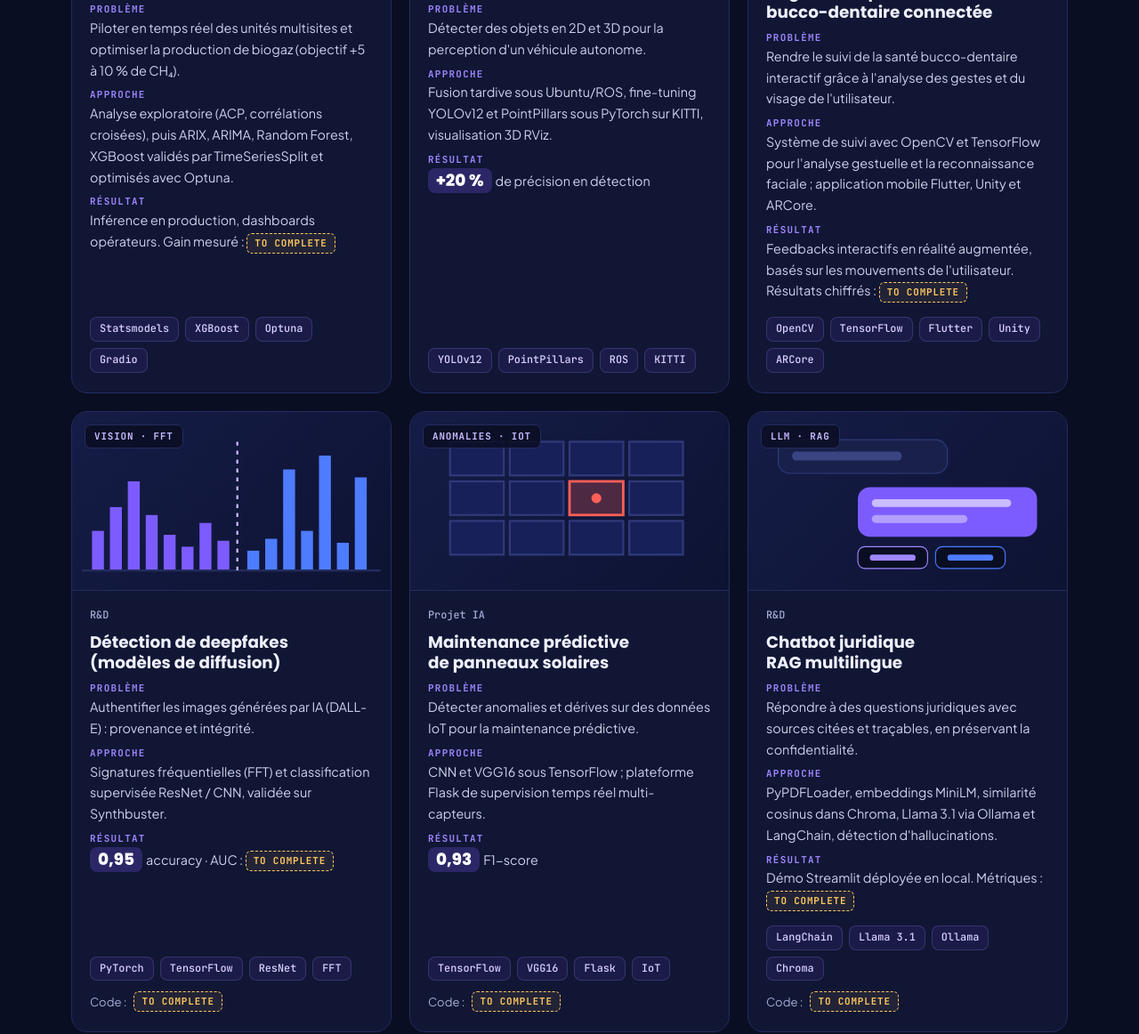
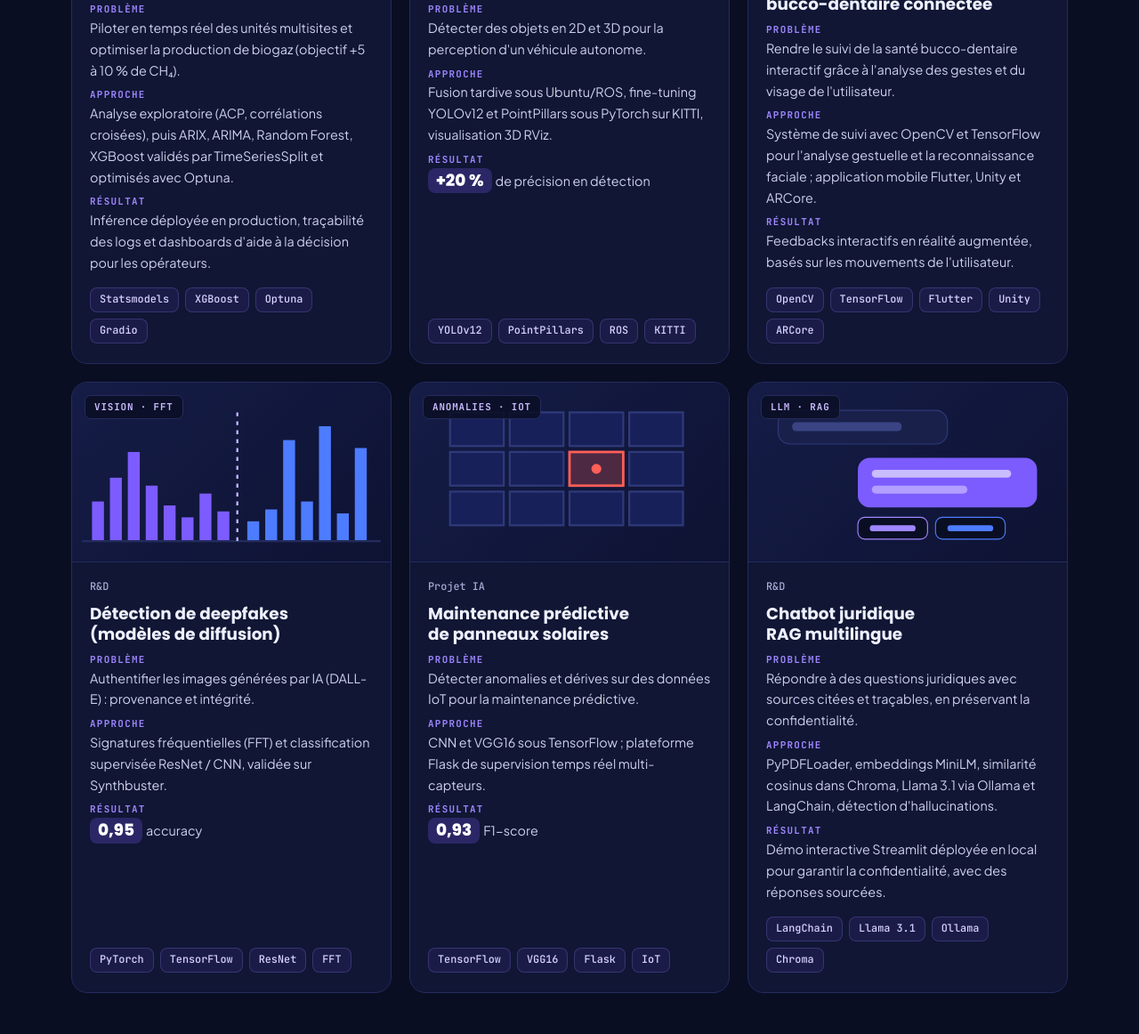
Before and after one commit to farahdogui/farahdogui.github.io, a plain HTML site: page index.html in a window 1280 px wide. Shown: the part 5674-6836 px from the top of the page at 89% size. Drawn offline with Linux system fonts and the light colour scheme.

Commit message:
Add files via upload

```diff
--- a/index.html
+++ b/index.html
@@ -810,7 +810,7 @@ footer{border-top:1px solid var(--line);background:rgba(8,11,28,.9);padding-bloc
             <dl class="p-rows">
               <div><dt><span data-l="fr">Problème</span><span data-l="en">Problem</span></dt><dd><span data-l="fr">Piloter en temps réel des unités multisites et optimiser la production de biogaz (objectif +5 à 10 % de CH₄).</span><span data-l="en">Control multi-site units in real time and optimise biogas output (target +5 to 10% CH₄).</span></dd></div>
               <div><dt><span data-l="fr">Approche</span><span data-l="en">Approach</span></dt><dd><span data-l="fr">Analyse exploratoire (ACP, corrélations croisées), puis ARIX, ARIMA, Random Forest, XGBoost validés par TimeSeriesSplit et optimisés avec Optuna.</span><span data-l="en">Exploratory analysis (PCA, cross-correlations), then ARIX, ARIMA, Random Forest and XGBoost, validated with TimeSeriesSplit and tuned with Optuna.</span></dd></div>
-              <div><dt><span data-l="fr">Résultat</span><span data-l="en">Result</span></dt><dd><span data-l="fr">Inférence en production, dashboards opérateurs. Gain mesuré :</span><span data-l="en">Production inference, operator dashboards. Measured gain:</span> <span class="todo">TO COMPLETE</span></dd></div>
+              <div><dt><span data-l="fr">Résultat</span><span data-l="en">Result</span></dt><dd><span data-l="fr">Inférence déployée en production, traçabilité des logs et dashboards d'aide à la décision pour les opérateurs.</span><span data-l="en">Inference deployed to production, with log traceability and decision-support dashboards for operators.</span></dd></div>
             </dl>
             <ul class="chips"><li class="chip">Statsmodels</li><li class="chip">XGBoost</li><li class="chip">Optuna</li><li class="chip">Gradio</li></ul>
           </div>
@@ -858,12 +858,12 @@ footer{border-top:1px solid var(--line);background:rgba(8,11,28,.9);padding-bloc
             <span class="tag">Vision · AR</span>
           </div>
           <div class="p-body">
-            <p class="p-kind">Project Lead · <span data-l="fr">Date :</span><span data-l="en">Date:</span> <span class="todo">TO COMPLETE</span></p>
+            <p class="p-kind">Project Lead</p>
             <h3><span data-l="fr">Vision par ordinateur &amp; réalité augmentée pour la santé bucco-dentaire connectée</span><span data-l="en">Computer vision &amp; augmented reality for connected oral health</span></h3>
             <dl class="p-rows">
               <div><dt><span data-l="fr">Problème</span><span data-l="en">Problem</span></dt><dd><span data-l="fr">Rendre le suivi de la santé bucco-dentaire interactif grâce à l'analyse des gestes et du visage de l'utilisateur.</span><span data-l="en">Make oral-health tracking interactive by analysing the user's gestures and face.</span></dd></div>
               <div><dt><span data-l="fr">Approche</span><span data-l="en">Approach</span></dt><dd><span data-l="fr">Système de suivi avec OpenCV et TensorFlow pour l'analyse gestuelle et la reconnaissance faciale ; application mobile Flutter, Unity et ARCore.</span><span data-l="en">Tracking system with OpenCV and TensorFlow for gesture analysis and face recognition; mobile app built with Flutter, Unity and ARCore.</span></dd></div>
-              <div><dt><span data-l="fr">Résultat</span><span data-l="en">Result</span></dt><dd><span data-l="fr">Feedbacks interactifs en réalité augmentée, basés sur les mouvements de l'utilisateur. Résultats chiffrés :</span><span data-l="en">Interactive augmented-reality feedback based on the user's movements. Measured results:</span> <span class="todo">TO COMPLETE</span></dd></div>
+              <div><dt><span data-l="fr">Résultat</span><span data-l="en">Result</span></dt><dd><span data-l="fr">Feedbacks interactifs en réalité augmentée, basés sur les mouvements de l'utilisateur.</span><span data-l="en">Interactive augmented-reality feedback based on the user's movements.</span></dd></div>
             </dl>
             <ul class="chips"><li class="chip">OpenCV</li><li class="chip">TensorFlow</li><li class="chip">Flutter</li><li class="chip">Unity</li><li class="chip">ARCore</li></ul>
           </div>
@@ -886,10 +886,9 @@ footer{border-top:1px solid var(--line);background:rgba(8,11,28,.9);padding-bloc
             <dl class="p-rows">
               <div><dt><span data-l="fr">Problème</span><span data-l="en">Problem</span></dt><dd><span data-l="fr">Authentifier les images générées par IA (DALL-E) : provenance et intégrité.</span><span data-l="en">Authenticate AI-generated images (DALL-E): provenance and integrity.</span></dd></div>
               <div><dt><span data-l="fr">Approche</span><span data-l="en">Approach</span></dt><dd><span data-l="fr">Signatures fréquentielles (FFT) et classification supervisée ResNet / CNN, validée sur Synthbuster.</span><span data-l="en">Frequency signatures (FFT) and supervised ResNet / CNN classification, validated on Synthbuster.</span></dd></div>
-              <div><dt><span data-l="fr">Résultat</span><span data-l="en">Result</span></dt><dd><span class="metric" data-count="0.95" data-dec="2">0,95</span>accuracy · AUC : <span class="todo">TO COMPLETE</span></dd></div>
+              <div><dt><span data-l="fr">Résultat</span><span data-l="en">Result</span></dt><dd><span class="metric" data-count="0.95" data-dec="2">0,95</span>accuracy</dd></div>
             </dl>
             <ul class="chips"><li class="chip">PyTorch</li><li class="chip">TensorFlow</li><li class="chip">ResNet</li><li class="chip">FFT</li></ul>
-            <p class="p-links"><span data-l="fr">Code :</span><span data-l="en">Code:</span> <span class="todo">TO COMPLETE</span></p>
           </div>
         </article>
 
@@ -916,7 +915,6 @@ footer{border-top:1px solid var(--line);background:rgba(8,11,28,.9);padding-bloc
               <div><dt><span data-l="fr">Résultat</span><span data-l="en">Result</span></dt><dd><span class="metric" data-count="0.93" data-dec="2">0,93</span>F1-score</dd></div>
             </dl>
             <ul class="chips"><li class="chip">TensorFlow</li><li class="chip">VGG16</li><li class="chip">Flask</li><li class="chip">IoT</li></ul>
-            <p class="p-links"><span data-l="fr">Code :</span><span data-l="en">Code:</span> <span class="todo">TO COMPLETE</span></p>
           </div>
         </article>
 
@@ -942,10 +940,9 @@ footer{border-top:1px solid var(--line);background:rgba(8,11,28,.9);padding-bloc
             <dl class="p-rows">
               <div><dt><span data-l="fr">Problème</span><span data-l="en">Problem</span></dt><dd><span data-l="fr">Répondre à des questions juridiques avec sources citées et traçables, en préservant la confidentialité.</span><span data-l="en">Answer legal questions with cited, traceable sources while keeping data confidential.</span></dd></div>
               <div><dt><span data-l="fr">Approche</span><span data-l="en">Approach</span></dt><dd><span data-l="fr">PyPDFLoader, embeddings MiniLM, similarité cosinus dans Chroma, Llama 3.1 via Ollama et LangChain, détection d'hallucinations.</span><span data-l="en">PyPDFLoader, MiniLM embeddings, cosine similarity in Chroma, Llama 3.1 via Ollama and LangChain, hallucination detection.</span></dd></div>
-              <div><dt><span data-l="fr">Résultat</span><span data-l="en">Result</span></dt><dd><span data-l="fr">Démo Streamlit déployée en local. Métriques :</span><span data-l="en">Streamlit demo deployed locally. Metrics:</span> <span class="todo">TO COMPLETE</span></dd></div>
+              <div><dt><span data-l="fr">Résultat</span><span data-l="en">Result</span></dt><dd><span data-l="fr">Démo interactive Streamlit déployée en local pour garantir la confidentialité, avec des réponses sourcées.</span><span data-l="en">Interactive Streamlit demo deployed locally to keep data confidential, with sourced answers.</span></dd></div>
             </dl>
             <ul class="chips"><li class="chip">LangChain</li><li class="chip">Llama 3.1</li><li class="chip">Ollama</li><li class="chip">Chroma</li></ul>
-            <p class="p-links"><span data-l="fr">Code :</span><span data-l="en">Code:</span> <span class="todo">TO COMPLETE</span></p>
           </div>
         </article>
       </div>
@@ -1002,7 +999,6 @@ footer{border-top:1px solid var(--line);background:rgba(8,11,28,.9);padding-bloc
           <h3>Certifications</h3>
           <div class="cert"><span class="seal txt" aria-hidden="true">Az</span><div><b>Azure AI Fundamentals</b><span>Microsoft Certified</span></div></div>
           <div class="cert"><span class="seal" aria-hidden="true"><svg class="logo" style="--c:#76B900" viewBox="0 0 24 24" aria-hidden="true"><use href="#i-nvidia"/></svg></span><div><b>Fundamentals of Machine Learning</b><span>NVIDIA</span></div></div>
-          <p class="p-links"><span data-l="fr">Liens de vérification :</span><span data-l="en">Verification links:</span> <span class="todo">TO COMPLETE</span></p>
         </article>
         <article class="panel card reveal-scale">
           <h3><span data-l="fr">Langues</span><span data-l="en">Languages</span></h3>
```
